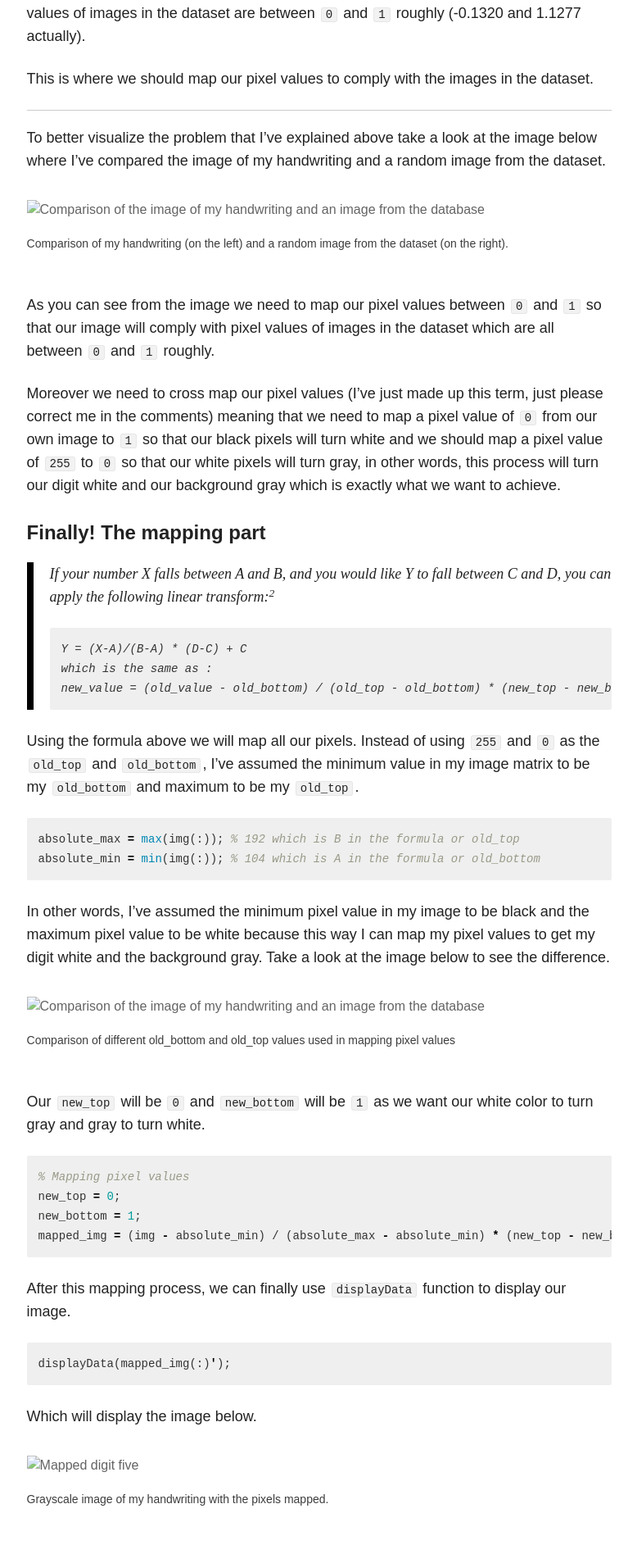
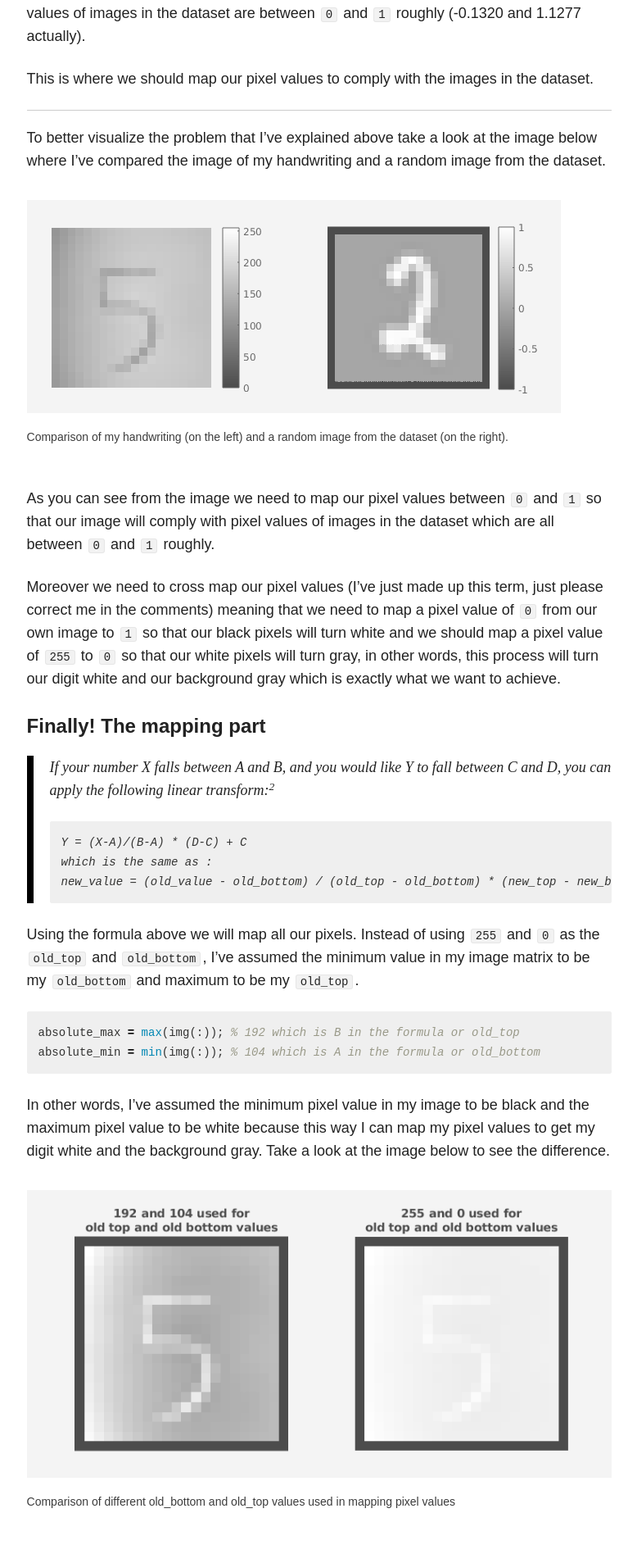
Before and after one commit to andreyuhai/andreyuhai.github.io.old, a Jekyll site: the page built from _posts/articles/2019-09-25-coursera-machine-learning-predicting-your-handwriting.md, in a window 1280 px wide. Shown: the part 3089-4985 px from the top of the page at 82% size, without its empty margins (347-1125 px from the left). Built offline with Jekyll 4.4.1, drawn with Linux system fonts in a browser that asks for light colours; nearby versions of some CDN libraries; comment, search, counter and statistics services are not loaded.

Commit message:
Fixed typos

````diff
--- a/_posts/articles/2019-09-25-coursera-machine-learning-predicting-your-handwriting.md
+++ b/_posts/articles/2019-09-25-coursera-machine-learning-predicting-your-handwriting.md
@@ -50,7 +50,7 @@
 I will use the image below for predicting my handwriting and then, at the end of this post, I will share a few more images of different digits that I've successfully predicted so you can try to predict them on your own, if you would like to, or just try your own handwriting since that's what this post is about, haha.
 
 <figure>
-  <a href="{{ site.url}}/images/2019-09-25-coursera-machine-learning-predicting-your-own-handwriting/digit_five.jpg" class="image-popup"><img src="{{ site.url}}/images/2019-09-25-coursera-machine-learning-predicting-your-own-handwriting/digit_five.jpg" alt="Digit five"></a>
+  <a href="{{ site.url}}/images/2019-09-25-coursera-machine-learning-predicting-your-handwriting/digit_five.jpg" class="image-popup"><img src="{{ site.url}}/images/2019-09-25-coursera-machine-learning-predicting-your-handwriting/digit_five.jpg" alt="Digit five"></a>
   <figcaption>The image of my handwriting that will be used for prediction.</figcaption>
 </figure>
 
@@ -77,7 +77,7 @@
 To better visualize the problem that I've explained above take a look at the image below where I've compared the image of my handwriting and a random image from the dataset.
 
 <figure>
-  <a href="{{ site.url}}/images/2019-09-25-coursera-machine-learning-predicting-your-own-handwriting/comparison_digit_five_digit_two.png" class="image-popup"><img src="{{ site.url}}/images/2019-09-25-coursera-machine-learning-predicting-your-own-handwriting/comparison_digit_five_digit_two.png" alt="Comparison of the image of my handwriting and an image from the database"></a>
+  <a href="{{ site.url}}/images/2019-09-25-coursera-machine-learning-predicting-your-handwriting/comparison_digit_five_digit_two.png" class="image-popup"><img src="{{ site.url}}/images/2019-09-25-coursera-machine-learning-predicting-your-handwriting/comparison_digit_five_digit_two.png" alt="Comparison of the image of my handwriting and an image from the database"></a>
   <figcaption>Comparison of my handwriting (on the left) and a random image from the dataset (on the right).</figcaption>
 </figure>
 
@@ -104,7 +104,7 @@
 In other words, I've assumed the minimum pixel value in my image to be black and the maximum pixel value to be white because this way I can map my pixel values to get my digit white and the background gray. Take a look at the image below to see the difference.
 
 <figure>
-  <a href="{{ site.url}}/images/2019-09-25-coursera-machine-learning-predicting-your-own-handwriting/comparison_different_old_bottom_and_old_top.png" class="image-popup"><img src="{{ site.url}}/images/2019-09-25-coursera-machine-learning-predicting-your-own-handwriting/comparison_different_old_bottom_and_old_top.png" alt="Comparison of the image of my handwriting and an image from the database"></a>
+  <a href="{{ site.url}}/images/2019-09-25-coursera-machine-learning-predicting-your-handwriting/comparison_different_old_bottom_and_old_top.png" class="image-popup"><img src="{{ site.url}}/images/2019-09-25-coursera-machine-learning-predicting-your-handwriting/comparison_different_old_bottom_and_old_top.png" alt="Comparison of the image of my handwriting and an image from the database"></a>
   <figcaption>Comparison of different old_bottom and old_top values used in mapping pixel values</figcaption>
 </figure>
 
@@ -126,7 +126,7 @@
 Which will display the image below.
 
 <figure>
-  <a href="{{ site.url}}/images/2019-09-25-coursera-machine-learning-predicting-your-own-handwriting/digit_five_mapped.png" class="image-popup"><img src="{{ site.url}}/images/2019-09-25-coursera-machine-learning-predicting-your-own-handwriting/digit_five_mapped.png" alt="Mapped digit five"></a>
+  <a href="{{ site.url}}/images/2019-09-25-coursera-machine-learning-predicting-your-handwriting/digit_five_mapped.png" class="image-popup"><img src="{{ site.url}}/images/2019-09-25-coursera-machine-learning-predicting-your-handwriting/digit_five_mapped.png" alt="Mapped digit five"></a>
   <figcaption>Grayscale image of my handwriting with the pixels mapped.</figcaption>
 </figure>
 
@@ -136,7 +136,7 @@
 predictOneVsAll(all_theta, mapped_img(:)')
 ```
 <figure>
-  <a href="{{ site.url}}/images/2019-09-25-coursera-machine-learning-predicting-your-own-handwriting/prediction_of_the_image_digit_five.png" class="image-popup"><img src="{{ site.url}}/images/2019-09-25-coursera-machine-learning-predicting-your-own-handwriting/prediction_of_the_image_digit_five.png" alt="Prediction of the image digit five"></a>
+  <a href="{{ site.url}}/images/2019-09-25-coursera-machine-learning-predicting-your-handwriting/prediction_of_the_image_digit_five.png" class="image-popup"><img src="{{ site.url}}/images/2019-09-25-coursera-machine-learning-predicting-your-handwriting/prediction_of_the_image_digit_five.png" alt="Prediction of the image digit five"></a>
   <figcaption>Prediction of the handwritten digit in our image.</figcaption>
 </figure>
 
````
